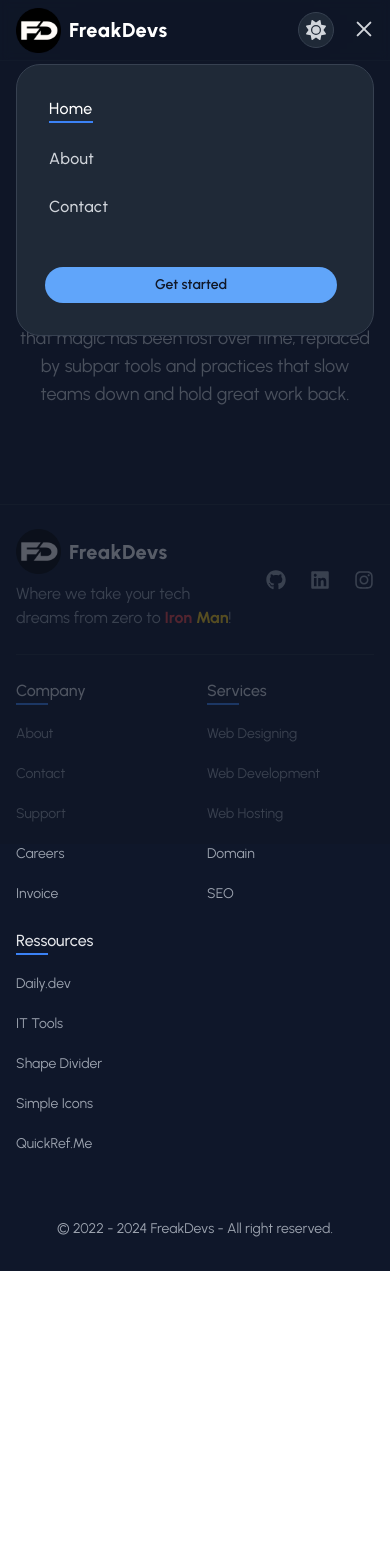
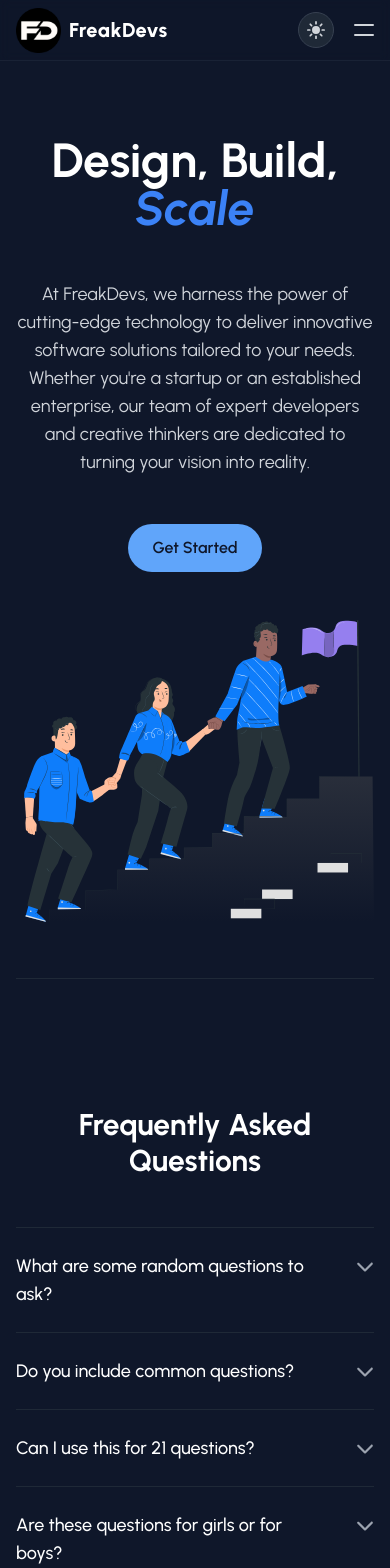
Before and after one commit to FreakDevelopers/Freak-Developers-Official-Site, a React (Vite) app: page / in a window 390 px wide. Shown: the top 1568 px of the page. Before the commit the page ends 1271 px from the top, so only its background shows below. Built offline with nearby package versions, Linux system fonts and the light colour scheme.

Commit message:
feat: FAQs added

```diff
--- a/index.html
+++ b/index.html
@@ -1,5 +1,5 @@
 <!DOCTYPE html>
-<html lang="en" class="dark">
+<html lang="en" className="dark">
   <head>
     <meta charset="UTF-8" />
     <link rel="icon" href="/favicon.ico" />
--- /dev/null
+++ b/src/components/FAQs/FAQs.jsx
@@ -0,0 +1,84 @@
+import React, { useRef, useState } from "react";
+import { FaChevronDown } from "react-icons/fa6";
+
+function FAQs() {
+  const [activeIndex, setActiveIndex] = useState(null);
+  const answerRefs = useRef([]);
+
+  const faqItems = [
+    {
+      q: "What are some random questions to ask?",
+      a: "That's exactly the reason we created this random question generator. There are hundreds of random questions to choose from so you're able to find the perfect random question.",
+    },
+    {
+      q: "Do you include common questions?",
+      a: "This generator doesn't include most common questions. The thought is that you can come up with common questions on your own so most of the questions in this generator.",
+    },
+    {
+      q: "Can I use this for 21 questions?",
+      a: "Yes! there are two ways that you can use this question generator depending on what you're after. You can indicate that you want 21 questions generated.",
+    },
+    {
+      q: "Are these questions for girls or for boys?",
+      a: "The questions in this generator are gender neutral and can be used to ask either male of females (or any other gender the person identifies with).",
+    },
+    {
+      q: "What do you wish you had more talent doing?",
+      a: "If you've been searching for a way to get random questions, you've landed on the correct webpage. We created the Random Question Generator to ask you as many random questions as your heart desires.",
+    },
+  ];
+
+  const handleOpenAnswer = (index) => {
+    setActiveIndex(activeIndex === index ? null : index);
+  };
+
+  return (
+    <section className="my-32">
+      <h2 className="mb-12 text-center text-3xl font-bold text-gray-800 dark:text-white md:text-4xl">
+        Frequently Asked Questions
+      </h2>
+      <div className="divide-y divide-gray-200 border-y border-gray-200 dark:divide-gray-800 dark:border-gray-800">
+        {faqItems.map((item, index) => (
+          <div key={index}>
+            <dl className="mx-auto max-w-2xl">
+              <dt className="text-lg">
+                <button
+                  type="button"
+                  onClick={() => handleOpenAnswer(index)}
+                  className="flex w-full items-start justify-between py-6 text-left text-gray-400"
+                >
+                  <span className="font-medium text-gray-900 dark:text-white">
+                    {item.q}
+                  </span>
+                  <span className="ml-6 flex h-7 items-center">
+                    <FaChevronDown
+                      className={`transform duration-300 ${
+                        activeIndex === index ? "rotate-180" : "rotate-0"
+                      }`}
+                    />
+                  </span>
+                </button>
+              </dt>
+              <dd
+                ref={(el) => (answerRefs.current[index] = el)}
+                style={{
+                  height:
+                    activeIndex === index
+                      ? `${answerRefs.current[index]?.scrollHeight}px`
+                      : "0px",
+                }}
+                className={`block overflow-hidden pr-12 duration-300 ease-in-out`}
+              >
+                <p className="pb-6 text-base text-gray-600 dark:text-gray-400">
+                  {item.a}
+                </p>
+              </dd>
+            </dl>
+          </div>
+        ))}
+      </div>
+    </section>
+  );
+}
+
+export default FAQs;
--- /dev/null
+++ b/src/components/Header/Header.jsx
@@ -0,0 +1,35 @@
+import React from "react";
+import { Link } from "react-router-dom";
+import team from "../../assets/images/team.svg";
+
+function Header() {
+  return (
+    <section className="py-14 relative border-b border-b-gray-800">
+      <h1 className="text-center text-5xl sm:text-6xl lg:text-7xl lg:text-left font-bold text-[#00325E] dark:text-white">
+        Design, Build, <span className="text-blue-500 italic">Scale</span>
+      </h1>
+      <div className="relative items-center gap-12 lg:flex">
+        <div className="text-center sm:mx-auto sm:w-11/12 md:mt-12 md:w-4/5 lg:mt-0 lg:mr-auto lg:w-6/12 lg:text-left">
+          <p className="mt-12 text-lg text-gray-600 dark:text-gray-300 sm:text-xl">
+            At FreakDevs, we harness the power of cutting-edge technology to
+            deliver innovative software solutions tailored to your needs.
+            Whether you're a startup or an established enterprise, our team of
+            expert developers and creative thinkers are dedicated to turning
+            your vision into reality.
+          </p>
+          <Link
+            className="mt-12 inline-block px-6 py-3 rounded-full bg-blue-700 dark:bg-blue-400 dark:text-[#0F172A] text-white font-semibold"
+            to={"/contact"}
+          >
+            Get Started
+          </Link>
+        </div>
+        <div className="mt-12 w-full overflow-hidden sm:mt-20 lg:-mt-8 lg:w-6/12">
+          <img className="w-full" src={team} alt="team" />
+        </div>
+      </div>
+    </section>
+  );
+}
+
+export default Header;
--- a/src/layout/Navbar.jsx
+++ b/src/layout/Navbar.jsx
@@ -1,11 +1,11 @@
 import React, { useEffect, useState } from "react";
 import { Link, useLocation } from "react-router-dom";
 import logo from "../assets/logo.png";
-import { FaMoon, FaSun } from "react-icons/fa6";
+import { IoMoon, IoSunny } from "react-icons/io5";
 
 function Navbar() {
-  const [mode, setMode] = useState(true);
-  const [open, setOpen] = useState(true);
+  const [darkMode, setDarkMode] = useState(true);
+  const [open, setOpen] = useState(false);
   const element = document.documentElement;
   const navLinks = [
     {
@@ -23,28 +23,33 @@ function Navbar() {
       title: "Contact",
       navLink: "/contact",
     },
+    {
+      id: 4,
+      title: "Careers",
+      navLink: "/careers",
+    },
   ];
   const { pathname } = useLocation();
   useEffect(() => {
-    if (mode == true) {
+    if (darkMode == true) {
       element.classList.add("dark");
     } else {
       element.classList.remove("dark");
     }
-  }, [mode]);
+  }, [darkMode]);
   return (
     <header>
       <nav
         id="navbar"
-        class="fixed inset-x-0 z-20 w-full border-b border-gray-200 bg-white/10 backdrop-blur-sm dark:border-gray-700/30 dark:bg-gray-900/10"
+        className="fixed inset-x-0 z-20 w-full border-b border-gray-200 bg-white/10 backdrop-blur-sm dark:border-gray-700/30 dark:bg-gray-900/10"
       >
-        <div class="mx-auto px-4 sm:px-12 xl:max-w-6xl xl:px-0">
-          <div class="relative flex flex-wrap items-center justify-between gap-6 lg:gap-0 lg:py-3">
-            <div class="relative z-20 flex w-full justify-between md:px-0 lg:w-max">
+        <div className="mx-auto px-4 sm:px-12 xl:max-w-6xl xl:px-0">
+          <div className="relative flex flex-wrap items-center justify-between gap-6 lg:gap-0 lg:py-3">
+            <div className="relative z-20 flex w-full justify-between md:px-0 lg:w-max">
               <Link
                 to="/"
                 aria-label="logo"
-                class="flex items-center space-x-2"
+                className="flex items-center space-x-2"
               >
                 <img height={45} width={45} src={logo} alt="FreakDevs-Logo" />
                 <span className="dark:text-white text-xl font-extrabold tracking-wide">
@@ -56,17 +61,17 @@ function Navbar() {
                 onClick={() => setOpen(!open)}
                 aria-label="humburger"
                 id="hamburger"
-                class="relative -mr-6 p-6 lg:hidden"
+                className="relative -mr-6 p-6 lg:hidden"
               >
                 <div
                   aria-hidden="true"
-                  class={`m-auto h-0.5 w-5 rounded bg-sky-900 transition duration-300 dark:bg-gray-300 ${
+                  className={`m-auto h-0.5 w-5 rounded bg-sky-900 transition duration-300 dark:bg-gray-300 ${
                     open && "translate-y-1 rotate-45"
                   }`}
                 ></div>
                 <div
                   aria-hidden="true"
-                  class={`m-auto mt-2 h-0.5 w-5 rounded bg-sky-900 transition duration-300 dark:bg-gray-300 ${
+                  className={`m-auto mt-2 h-0.5 w-5 rounded bg-sky-900 transition duration-300 dark:bg-gray-300 ${
                     open && "-translate-y-1.5 -rotate-45"
                   }`}
                 ></div>
@@ -75,24 +80,24 @@ function Navbar() {
             <div
               id="layer"
               aria-hidden="true"
-              class={`fixed inset-0 z-10 h-screen w-screen origin-bottom ${
+              className={`fixed inset-0 z-10 h-screen w-screen origin-bottom ${
                 open ? "scale-y-100" : "scale-y-0"
               } bg-white/70 backdrop-blur-2xl transition duration-500 dark:bg-gray-900/70 lg:hidden`}
             ></div>
             <div
               id="navlinks"
-              class={`${
-                open ? "visible opacity-1 scale-x-100 scale-y-100" : "invisible opacity-0"
-              } absolute top-full left-0 z-20 w-full origin-top-right translate-y-1 scale-90 flex-col flex-wrap justify-end gap-6 rounded-3xl border border-gray-100 bg-white p-8 shadow-2xl shadow-gray-600/10 transition-all duration-300 dark:border-gray-700 dark:bg-gray-800 dark:shadow-none lg:visible lg:relative lg:flex lg:w-auto lg:translate-y-0 lg:scale-100 lg:flex-row lg:items-center lg:gap-0 lg:border-none lg:bg-transparent lg:p-0 lg:opacity-100 lg:shadow-none lg:peer-checked:translate-y-0 dark:lg:bg-transparent`}
+              className={`${
+                open ? "visible opacity-1 scale-100" : "invisible opacity-0"
+              } absolute top-full left-0 z-20 w-full origin-top-right translate-y-1 scale-90 flex-col flex-wrap justify-end gap-6 rounded-3xl border border-gray-200 bg-white p-8 shadow-2xl shadow-gray-600/10 transition-all duration-300 dark:border-gray-700 dark:bg-gray-800 dark:shadow-none lg:visible lg:relative lg:flex lg:w-auto lg:translate-y-0 lg:scale-100 lg:flex-row lg:items-center lg:gap-0 lg:border-none lg:bg-transparent lg:p-0 lg:opacity-100 lg:shadow-none lg:peer-checked:translate-y-0 dark:lg:bg-transparent`}
             >
-              <div class="text-gray-600 dark:text-gray-300 lg:pr-4">
-                <ul class="space-y-6 md:space-x-8 text-base font-medium tracking-wide lg:flex lg:space-y-0 lg:text-sm">
+              <div className="text-gray-600 dark:text-gray-300 lg:pr-4">
+                <ul className="space-y-6 md:space-x-8 text-base font-medium tracking-wide lg:flex lg:space-y-0 lg:text-sm">
                   {navLinks.map((item) => (
                     <li key={item.id}>
                       <Link
                         onClick={() => setOpen(!open)}
                         to={item.navLink}
-                        class={`inline-block transition hover:border-b-2 border-b-blue-500 ${
+                        className={`inline-block transition hover:border-b-2 border-b-blue-500 ${
                           pathname == item.navLink
                             ? "dark:text-white border-b-2 border-b-blue-500"
                             : ""
@@ -105,36 +110,36 @@ function Navbar() {
                 </ul>
               </div>
 
-              <div class="mt-12 -ml-1 flex w-full flex-col space-y-2 border-primary/10 dark:border-gray-700 sm:flex-row md:w-max lg:mt-0 lg:mr-6 lg:space-y-0 lg:border-l lg:pl-6">
+              <div className="mt-12 -ml-1 flex w-full flex-col space-y-2 border-primary/10 dark:border-gray-700 sm:flex-row md:w-max lg:mt-0 lg:mr-6 lg:space-y-0 lg:border-l lg:pl-6">
                 <Link
                   onClick={() => setOpen(!open)}
                   to="/contact"
-                  class="relative ml-auto flex h-9 w-full items-center justify-center before:absolute before:inset-0 before:rounded-full before:bg-white before:transition-transform before:duration-300 hover:before:scale-105 active:duration-75 active:before:scale-95 dark:before:border-gray-700 dark:before:bg-blue-400 sm:px-4 lg:before:border lg:before:border-gray-200 lg:before:bg-gray-100 lg:dark:before:bg-gray-800"
+                  className="relative ml-auto flex h-9 w-full items-center justify-center before:absolute before:inset-0 before:rounded-full before:bg-blue-600 before:transition-transform before:duration-300 hover:before:scale-105 active:duration-75 active:before:scale-95 dark:before:border-gray-700 dark:before:bg-blue-400 sm:px-4 lg:before:border lg:before:border-gray-200 lg:before:bg-gray-100 lg:dark:before:bg-gray-800"
                 >
-                  <span class="relative text-sm font-semibold text-white dark:text-gray-900 lg:text-blue-400 lg:dark:text-white">
+                  <span className="relative text-sm font-semibold text-white dark:text-gray-900 lg:text-blue-400 lg:dark:text-white">
                     Get started
                   </span>
                 </Link>
               </div>
               <button
                 aria-label="switch theme"
-                onClick={() => setMode(!mode)}
-                class="switcher group relative hidden h-9 w-9 rounded-full before:absolute before:inset-0 before:rounded-full before:border before:border-gray-200 before:bg-gray-50 before:bg-gradient-to-b before:transition-transform before:duration-300 hover:before:scale-105 active:duration-75 active:before:scale-95 dark:before:border-gray-700 dark:before:bg-gray-800 lg:flex"
+                onClick={() => setDarkMode(!darkMode)}
+                className="switcher group relative hidden h-9 w-9 rounded-full before:absolute before:inset-0 before:rounded-full before:border before:border-gray-200 before:bg-gray-50 before:bg-gradient-to-b before:transition-transform before:duration-300 hover:before:scale-105 active:duration-75 active:before:scale-95 dark:before:border-gray-700 dark:before:bg-gray-800 lg:flex"
               >
-                <FaSun className="transistion relative m-auto hidden h-5 w-5 fill-gray-500 duration-300 group-hover:rotate-180 group-hover:fill-yellow-400 dark:block dark:fill-gray-300" />
+                <IoSunny className="transistion relative m-auto hidden h-5 w-5 fill-gray-500 duration-300 group-hover:rotate-180 group-hover:fill-yellow-400 dark:block dark:fill-gray-300" />
 
-                <FaMoon className="transistion relative m-auto h-5 w-5 fill-gray-500 duration-300 group-hover:-rotate-90 group-hover:fill-blue-900 dark:hidden" />
+                <IoMoon className="transistion relative m-auto h-5 w-5 fill-gray-500 duration-300 group-hover:-rotate-90 group-hover:fill-blue-900 dark:hidden" />
               </button>
             </div>
-            <div class="fixed top-3 right-14 z-20 sm:right-24 lg:hidden">
+            <div className="fixed top-3 right-14 z-20 sm:right-24 lg:hidden">
               <button
-                onClick={() => setMode(!mode)}
+                onClick={() => setDarkMode(!darkMode)}
                 aria-label="switche theme"
-                class="switcher group relative flex h-9 w-9 rounded-full before:absolute before:inset-0 before:rounded-full before:border before:border-gray-200 before:bg-gray-50 before:bg-gradient-to-b before:transition-transform before:duration-300 hover:before:scale-105 active:duration-75 active:before:scale-95 dark:before:border-gray-700 dark:before:bg-gray-800"
+                className="switcher group relative flex h-9 w-9 rounded-full before:absolute before:inset-0 before:rounded-full before:border before:border-gray-200 before:bg-gray-50 before:bg-gradient-to-b before:transition-transform before:duration-300 hover:before:scale-105 active:duration-75 active:before:scale-95 dark:before:border-gray-700 dark:before:bg-gray-800"
               >
-                <FaSun className="transistion relative m-auto hidden h-5 w-5 fill-gray-500 duration-300 group-hover:rotate-180 group-hover:fill-yellow-400 dark:block dark:fill-gray-300" />
+                <IoSunny className="transistion relative m-auto hidden h-5 w-5 fill-gray-500 duration-300 group-hover:rotate-180 group-hover:fill-yellow-400 dark:block dark:fill-gray-300" />
 
-                <FaMoon className="transistion relative m-auto h-5 w-5 fill-gray-500 duration-300 group-hover:-rotate-90 group-hover:fill-blue-900 dark:hidden" />
+                <IoMoon className="transistion relative m-auto h-5 w-5 fill-gray-500 duration-300 group-hover:-rotate-90 group-hover:fill-blue-900 dark:hidden" />
               </button>
             </div>
           </div>
--- a/src/pages/Home.jsx
+++ b/src/pages/Home.jsx
@@ -1,20 +1,13 @@
 import React from "react";
+import Header from "../components/Header/Header";
+import FAQs from "../components/FAQs/FAQs";
 
 function Home() {
   return (
-    <div className="py-14">
-      <div className="text-center lg:text-left lg:w-[60%] flex flex-col gap-y-16">
-        <h1 className="text-5xl sm:text-6xl lg:text-7xl font-bold text-[#00325E] dark:text-white font-">
-          Design, Build, <span className="text-blue-500 italic">Scale</span>
-        </h1>
-        <p className="text-lg text-gray-300 lg:w-[70%]">
-          Computers used to be magical. But much of that magic has been lost
-          over time, replaced by subpar tools and practices that slow teams down
-          and hold great work back.
-        </p>
-      </div>
-      {/* <hr className="border-gray-700" /> */}
-    </div>
+    <>
+      <Header />
+      <FAQs />
+    </>
   );
 }
 
```
Also changed, not shown: src/components/buttons/SwitchTheme.jsx (deleted, +0 -7 lines), src/layout/Footer.jsx (+38 -38 lines).
